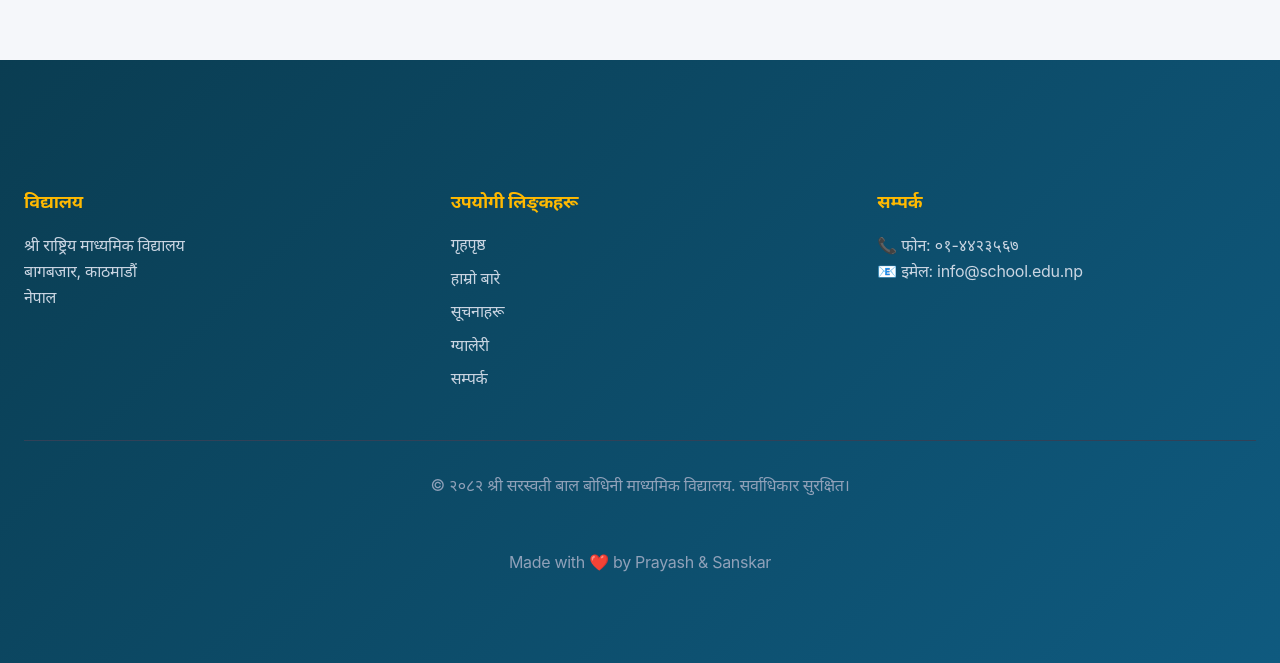
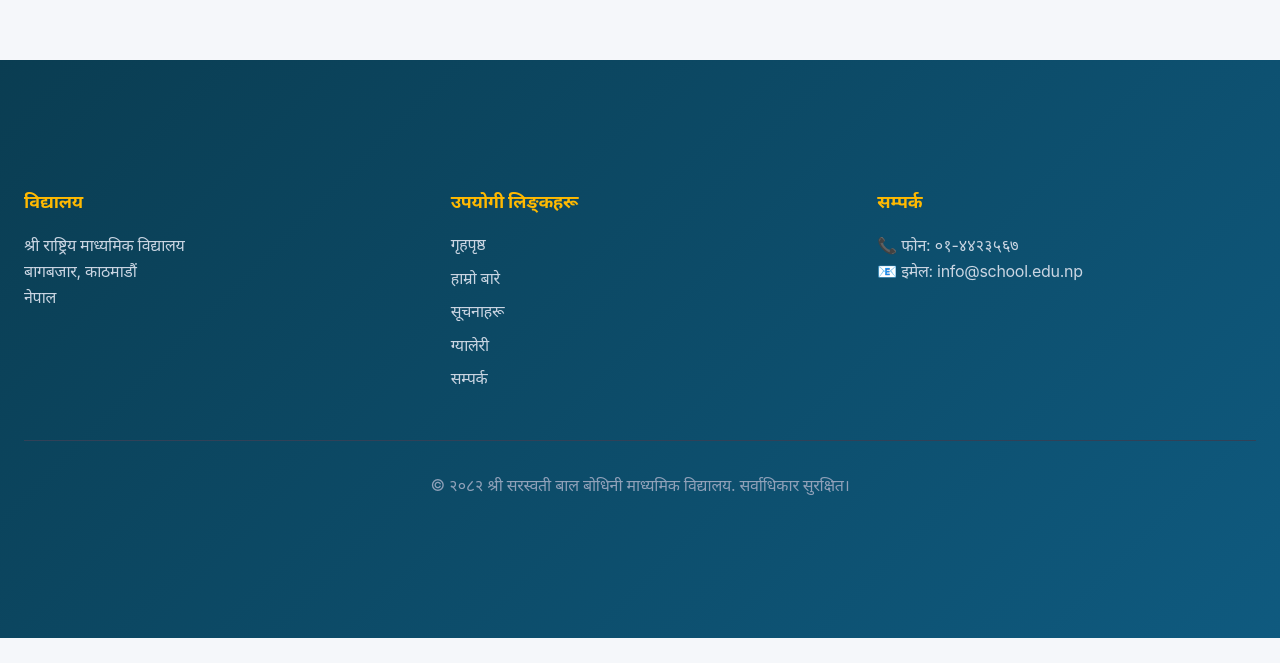
Before and after one commit to kasamthapa/school-app-frontend, a React (Vite) app: page / in a window 1280 px wide. Shown: the part 1487-2150 px from the top of the page. After the commit the page ends 2125 px from the top, so only its background shows below. Built offline with nearby package versions, Linux system fonts and the light colour scheme; no server answers.

Commit message:
footer change

```diff
--- a/src/components/Layout.tsx
+++ b/src/components/Layout.tsx
@@ -243,7 +243,6 @@ export default function Layout() {
             सुरक्षित।
             <br />
             <br /> <br />
-            Made with ❤️ by Prayash & Sanskar
           </div>
         </div>
       </footer>
```
